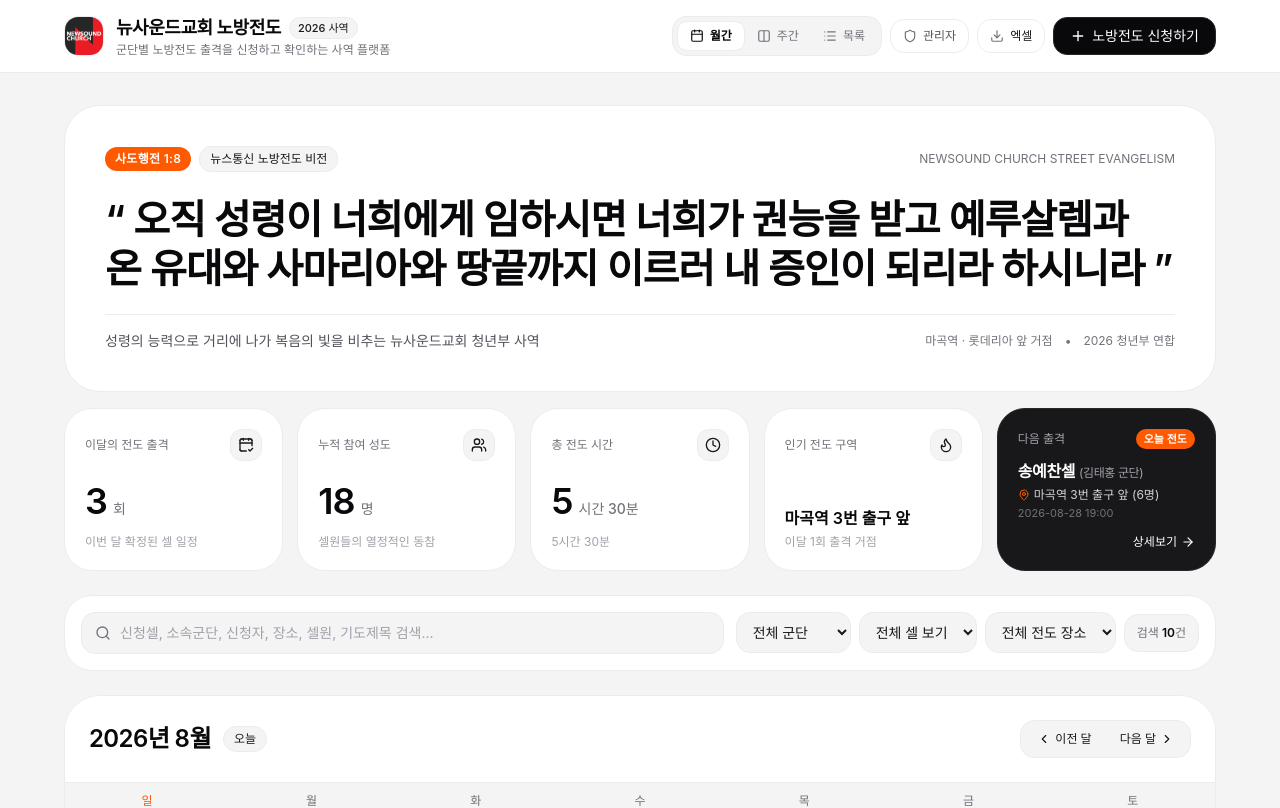
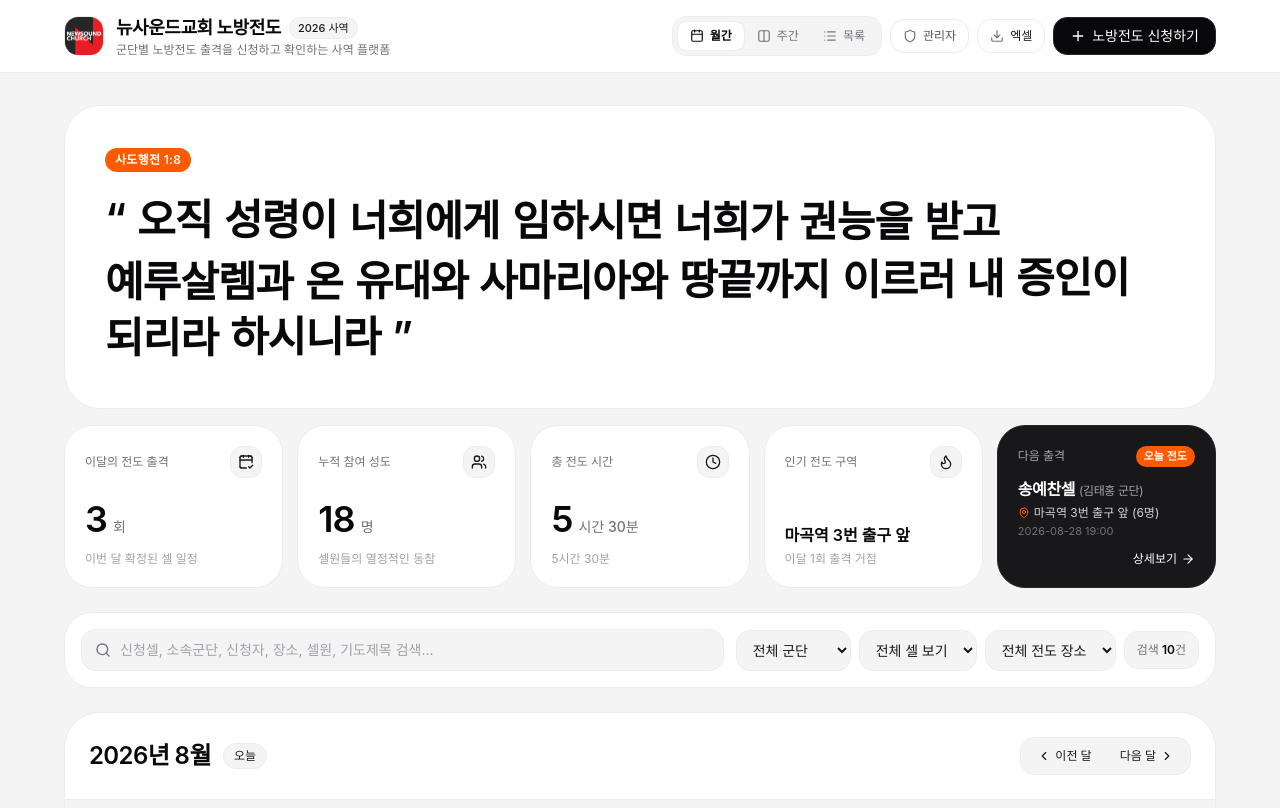
Before and after one commit to syc5032-code/newsound-evangelism, a React (Vite) app: page / in a window 1280 px wide. Shown: the top 808 px of the page. Built offline with nearby package versions, Linux system fonts and the light colour scheme; a web font is replaced by a local one.

Commit message:
feat: remove extra text and apply Gemini Academy style floating wave typography animation to Acts 1:8 scripture

```diff
--- a/src/components/StatsBanner.tsx
+++ b/src/components/StatsBanner.tsx
@@ -81,41 +81,47 @@
 
   const maxCorpsCount = Math.max(...Object.values(corpsStats).map((v) => v.count), 1);
 
+  // Scripture words for Gemini Academy style animated stagger
+  const scriptureWords = [
+    "“", "오직", "성령이", "너희에게", "임하시면", "너희가", "권능을", "받고",
+    "예루살렘과", "온", "유대와", "사마리아와", "땅끝까지", "이르러",
+    "내", "증인이", "되리라", "하시니라", "”"
+  ];
+
   return (
     <div className="space-y-4 mb-6">
 
-      {/* 🌟 Awesomic Editorial Hero Card (Pure Typography, 36px radius, Hairline Border) */}
+      {/* 🌟 Awesomic Minimal Hero Card with Animated Scripture (Gemini Academy Style) */}
       <div className="bg-[#ffffff] rounded-[36px] border border-[#ececee] p-6 sm:p-10 transition-all">
 
-        {/* Top Tag Row */}
-        <div className="flex flex-wrap items-center gap-2 mb-4 sm:mb-6">
+        {/* Top Tag */}
+        <div className="mb-4 sm:mb-6">
           <span className="inline-flex items-center px-2.5 py-1 rounded-[12px] bg-[#ff5a00] text-[#ffffff] text-xs font-semibold tracking-wide">
             사도행전 1:8
           </span>
-          <span className="inline-flex items-center px-2.5 py-1 rounded-[12px] bg-[#f4f4f5] text-[#18181b] border border-[#ececee] text-xs font-normal">
-            뉴스통신 노방전도 비전
-          </span>
-          <span className="text-xs text-[#71717a] ml-auto hidden sm:inline">
-            NEWSOUND CHURCH STREET EVANGELISM
-          </span>
         </div>
 
-        {/* Big Bold Display Headline (Cosmica editorial weight 600) */}
-        <h2 className="text-2xl sm:text-3xl md:text-4xl lg:text-[40px] font-semibold text-[#09090b] leading-[1.22] tracking-tight text-balance">
-          “ 오직 성령이 너희에게 임하시면 너희가 권능을 받고 예루살렘과 온 유대와 사마리아와 땅끝까지 이르러 내 증인이 되리라 하시니라 ”
+        {/* Animated Headline (Wave / Stagger Float like Gemini Academy) */}
+        <h2 className="text-2xl sm:text-3xl md:text-4xl lg:text-[42px] font-semibold text-[#09090b] leading-[1.24] tracking-tight text-balance flex flex-wrap gap-x-2.5 sm:gap-x-3 gap-y-1.5 sm:gap-y-2">
+          {scriptureWords.map((word, idx) => (
+            <span
+              key={`${word}-${idx}`}
+              className="hero-word-stagger hover:text-[#ff5a00] hover:scale-105 transition-transform inline-block cursor-default"
+              style={{
+                animationDelay: `${0.1 + idx * 0.045}s`,
+              }}
+            >
+              <span
+                className="hero-word-float inline-block"
+                style={{
+                  animationDelay: `${idx * 0.18}s`,
+                }}
+              >
+                {word}
+              </span>
+            </span>
+          ))}
         </h2>
-
-        {/* Supporting Meta */}
-        <div className="mt-5 pt-4 border-t border-[#ececee] flex flex-col sm:flex-row items-start sm:items-center justify-between gap-2 text-xs sm:text-sm text-[#52525b]">
-          <p>
-            성령의 능력으로 거리에 나가 복음의 빛을 비추는 뉴사운드교회 청년부 사역
-          </p>
-          <div className="flex items-center gap-3 text-xs text-[#71717a]">
-            <span>마곡역 · 롯데리아 앞 거점</span>
-            <span>•</span>
-            <span>2026 청년부 연합</span>
-          </div>
-        </div>
 
       </div>
 
--- a/src/index.css
+++ b/src/index.css
@@ -60,3 +60,39 @@
 ::-webkit-scrollbar-thumb:hover {
   background: #a1a1aa;
 }
+
+/* 🌟 Animated Scripture Typography (Wave / Stagger Float like Gemini Academy) */
+@keyframes heroLetterFadeIn {
+  0% {
+    opacity: 0;
+    transform: translateY(24px) scale(0.96);
+  }
+  65% {
+    opacity: 1;
+    transform: translateY(-3px) scale(1.02);
+  }
+  100% {
+    opacity: 1;
+    transform: translateY(0) scale(1);
+  }
+}
+
+@keyframes heroGentleFloat {
+  0%, 100% {
+    transform: translateY(0px);
+  }
+  50% {
+    transform: translateY(-5px);
+  }
+}
+
+.hero-word-stagger {
+  display: inline-block;
+  opacity: 0;
+  animation: heroLetterFadeIn 0.8s cubic-bezier(0.16, 1, 0.3, 1) forwards;
+}
+
+.hero-word-float {
+  display: inline-block;
+  animation: heroGentleFloat 4.5s ease-in-out infinite;
+}
```
Also changed, not shown: 1 other file (tests, documents, lock files or other folders).
